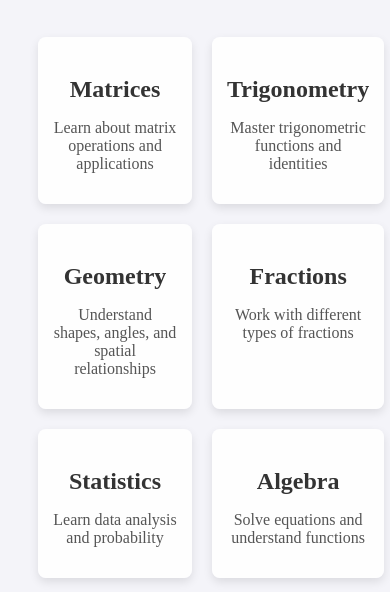
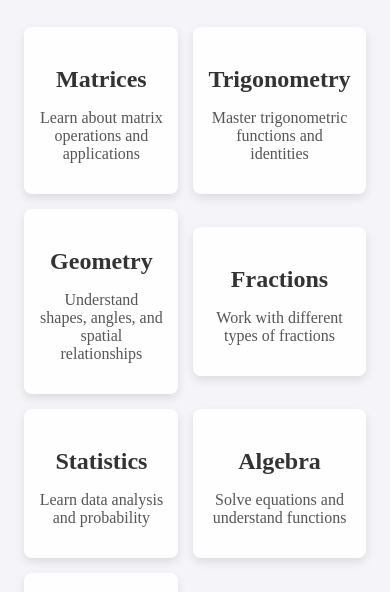
Before and after one commit to Ameen-45/Igboya, a plain HTML site: page topics.html in a window 390 px wide. Shown: the part 449-1041 px from the top of the page. Drawn offline with Linux system fonts and the light colour scheme.

Commit message:
Add files via upload

```diff
--- a/topicsstyle.css
+++ b/topicsstyle.css
@@ -124,13 +124,23 @@ body {
     font-size: 1.2em;
     color: #555;
 }
-/* Mobile Responsive Design */
+/* Mobile View: Small Devices (Phones, Up to 768px) */
 @media screen and (max-width: 768px) {
     .topics-container {
-        grid-template-columns: repeat(2, 1fr); /* Two cards per row on mobile */
-        padding-left: 10px;
-        padding-right: 10px;
+        display: grid;
+        grid-template-columns: repeat(2, 1fr); /* 2 cards per row */
+        gap: 15px;
+        padding: 10px;
+        justify-content: center;
+        align-items: center;
     }
+
+    .topic-card {
+        padding: 15px;
+        margin: 0 auto;
+        text-align: center;
+    }
+
 
     .topics-header h1 {
         font-size: 2.5em;
```
Also changed, not shown: style.css (+2 -7 lines).
